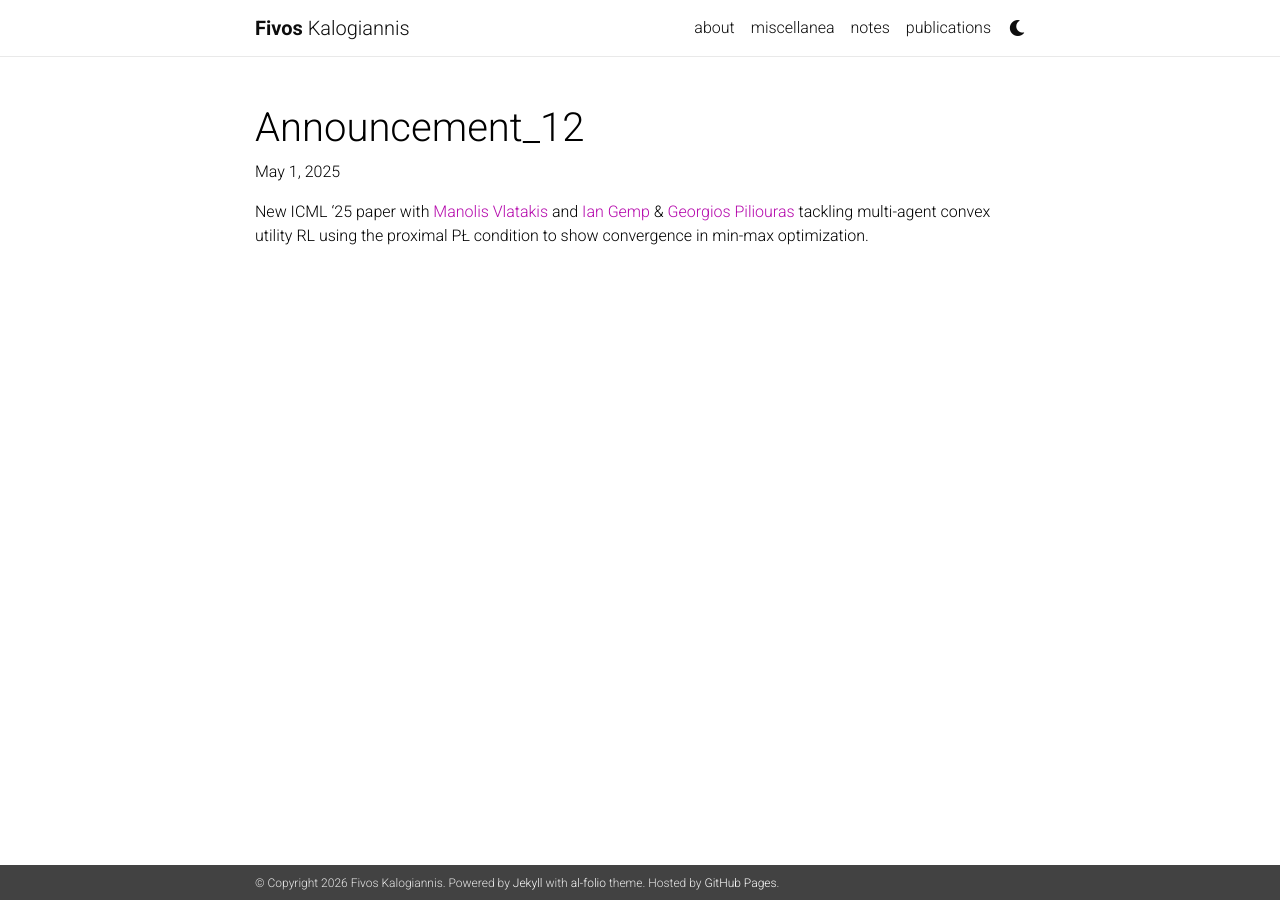
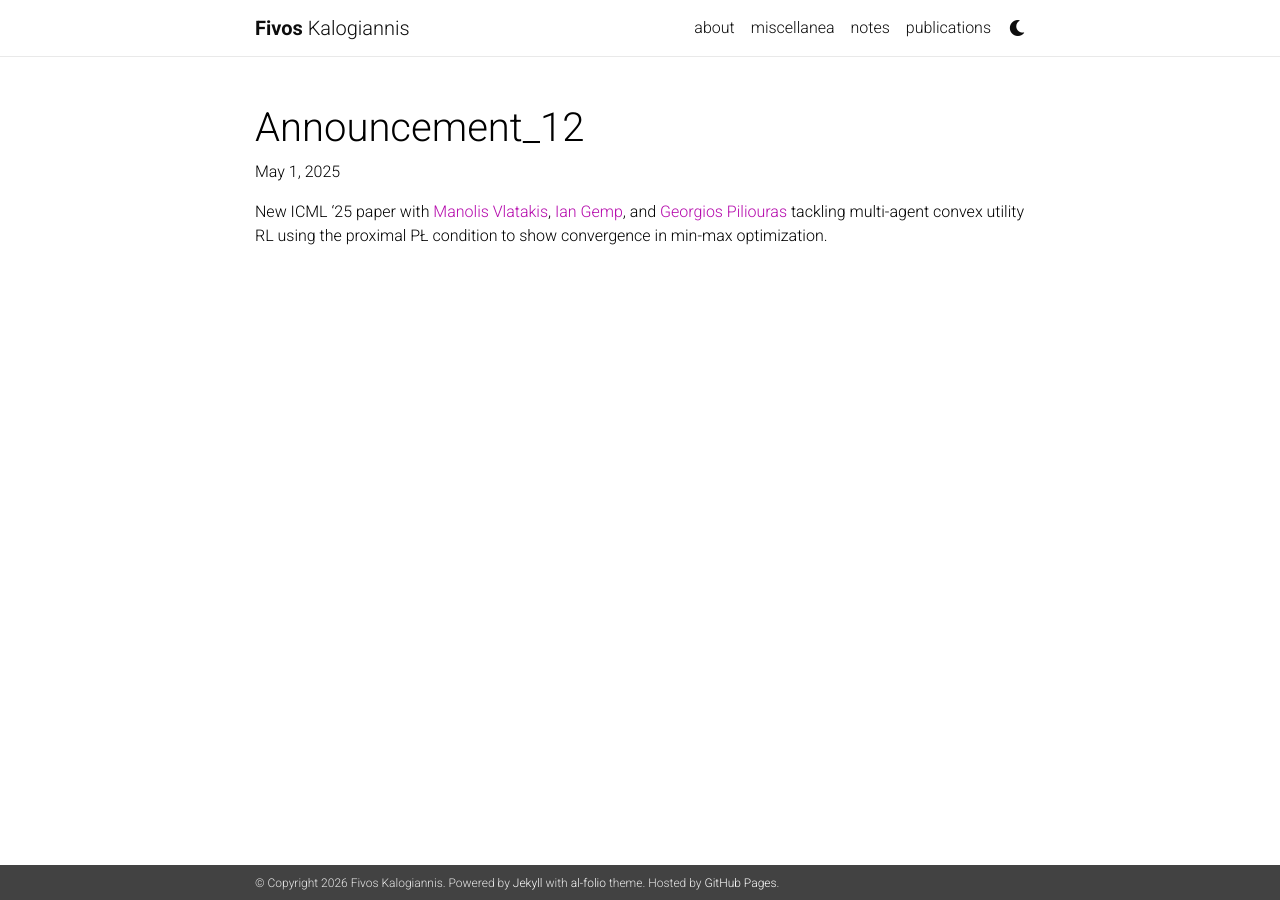
Before and after one commit to fivoskal/fivoskal.github.io, a Jekyll site: the page built from _news/announcement_12.md, in a window 1280 px wide. Built offline with Jekyll 4.4.1, drawn with Linux system fonts in a browser that asks for light colours; nearby versions of some CDN libraries; comment, search, counter and statistics services are not loaded; a style sheet for code colours, icons or effects is not loaded.

```diff
--- a/_news/announcement_12.md
+++ b/_news/announcement_12.md
@@ -4,4 +4,4 @@ date: 2025-05-01
 inline: true
 ---
 
-New ICML '25 paper with [Manolis Vlatakis](https://pages.cs.wisc.edu/~vlatakis/) and [Ian Gemp](https://imgemp.github.io/) & [Georgios Piliouras](https://georgiospiliouras.com/) tackling multi-agent convex utility RL using the proximal PŁ condition to show convergence in min-max optimization.
+New ICML '25 paper with [Manolis Vlatakis](https://pages.cs.wisc.edu/~vlatakis/), [Ian Gemp](https://imgemp.github.io/), and [Georgios Piliouras](https://georgiospiliouras.com/) tackling multi-agent convex utility RL using the proximal PŁ condition to show convergence in min-max optimization.
```
